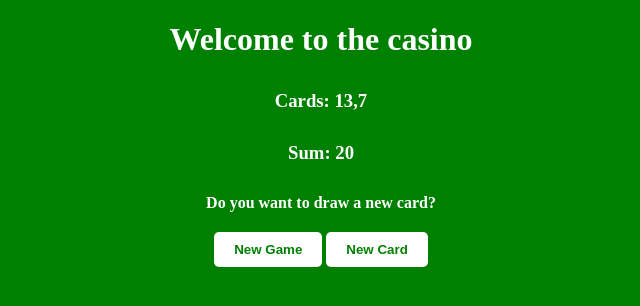
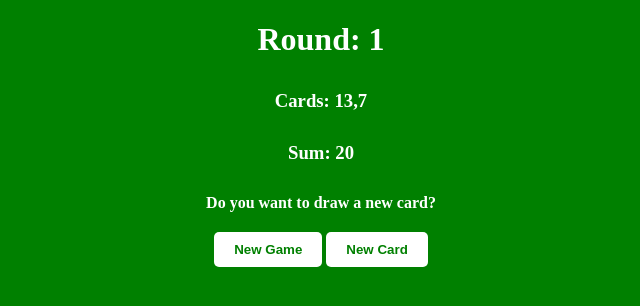
Before and after one commit to JaredAung/BlackJack, a plain HTML site: page index.html in a window 1280 px wide. Both pictures are taken after a click on the button "Start Game". Shown: the whole page, without its empty margins (319-959 px from the left). Drawn offline with Linux system fonts and the light colour scheme.

Commit message:
added rounds

```diff
--- a/index.html
+++ b/index.html
@@ -5,7 +5,7 @@
     </head>
 
     <body>
-        <h1> Welcome to the casino </h1>
+        <h1 id = "rounds"> Welcome to the casino </h1>
         <h3 id = "cards-el"></h3>
         <h3 id = "sum-el"></h3>
         <p id = "message-el"></p>
--- a/main.js
+++ b/main.js
@@ -11,15 +11,18 @@ let hasBlackJack = false;
 let startButton = document.getElementById("start-btn");
 let newGameButton = document.getElementById("new-game-btn");
 let newCardButton = document.getElementById("new-card-btn");
-
+let roundNumber = document.getElementById("rounds");
+let round = 0;
 function startGame() {
     console.log("Started");
-
+    round++;
+    roundNumber.textContent = "Round: " + round;
     renderGame();
 
 }
 
 function renderGame() {
+    roundNumber.textContent = "Round: " + round;
     newGameButton.style.display = "inline";
     startButton.style.display = "none";
     cardsEl.textContent = "Cards: " + cards;
@@ -49,6 +52,7 @@ function newCard() {
     let card = Math.floor(Math.random() * 13) + 1;
     cards.push(card);
     sum += card;
+    round++
     renderGame();
 }
 
@@ -56,6 +60,7 @@ function newGame(){
     cards = [];
     isAlive = true;
     hasBlackJack = false;
+    round = 1;
     message = "";
     startButton.style.display = "inline";
     newGameButton.style.display = "none";
```
